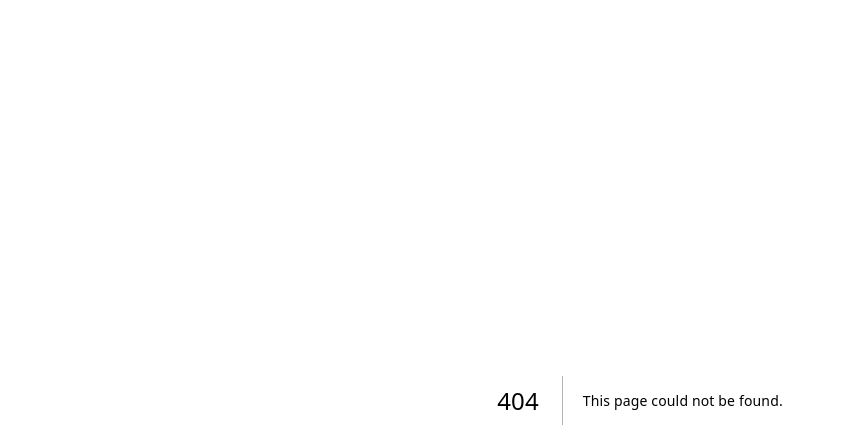
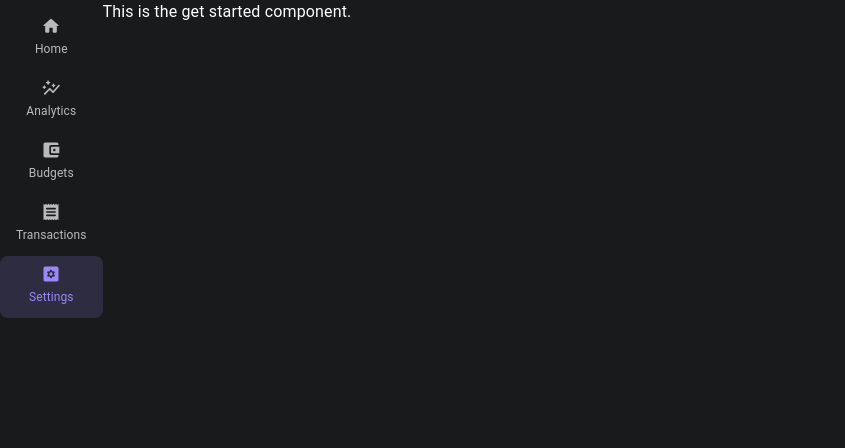
Before and after one commit to mukund1403/expenses_app, a Next.js app in the folder frontend/: page /settings/get_started in a window 1280 px wide. Before the commit this address had no page. Shown: the top 448 px of the page, without its empty margins (0-845 px from the left). Built offline with nearby package versions, Linux system fonts and the light colour scheme; what @mui/material-nextjs would draw is missing.

Commit message:
Add /settings/get_started page

```diff
--- /dev/null
+++ b/frontend/app/(sidebar)/settings/get_started/page.tsx
@@ -0,0 +1,5 @@
+import { GetStarted } from '@/components/settings/GetStarted';
+
+export default function SettingsGetStartedPage() {
+  return <GetStarted />;
+}
--- /dev/null
+++ b/frontend/components/settings/GetStarted.tsx
@@ -0,0 +1,5 @@
+import React from 'react';
+
+export function GetStarted() {
+  return <div>This is the get started component.</div>;
+}
```
